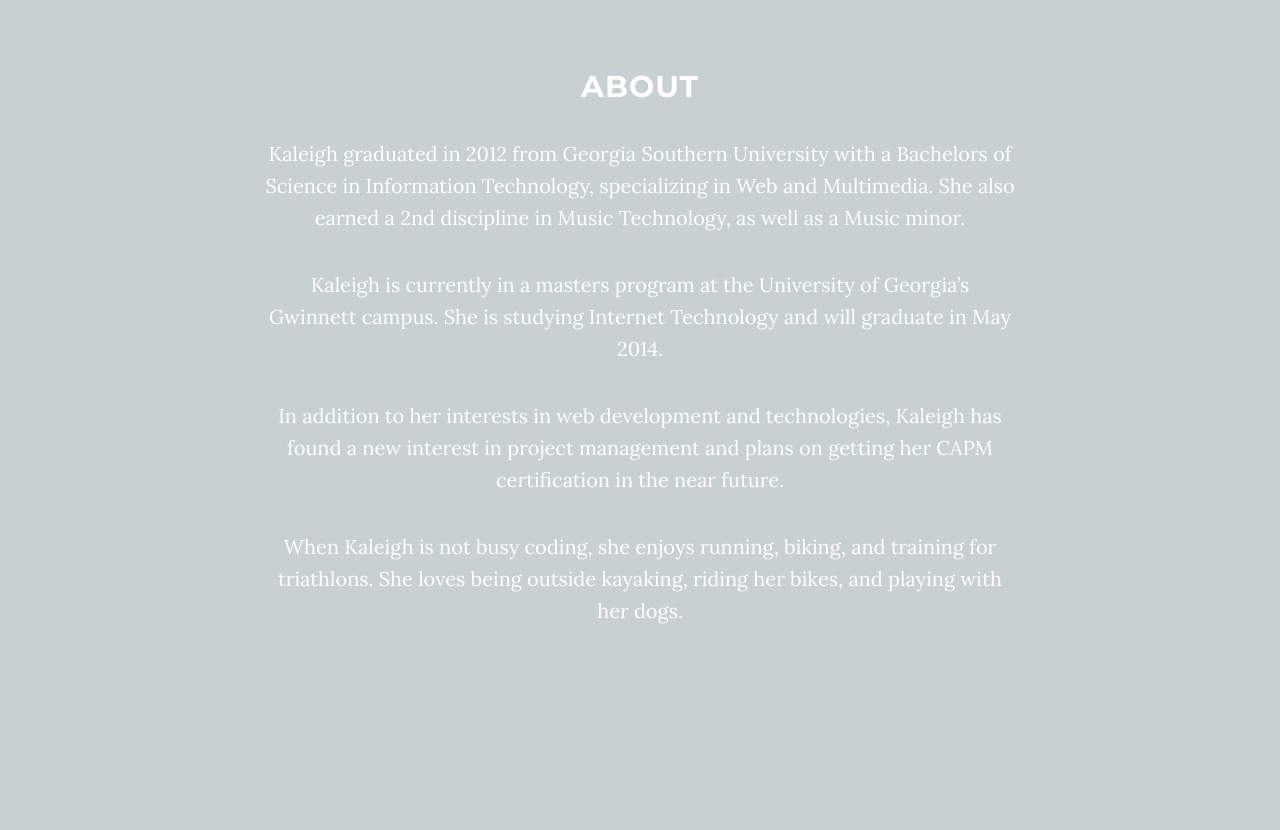
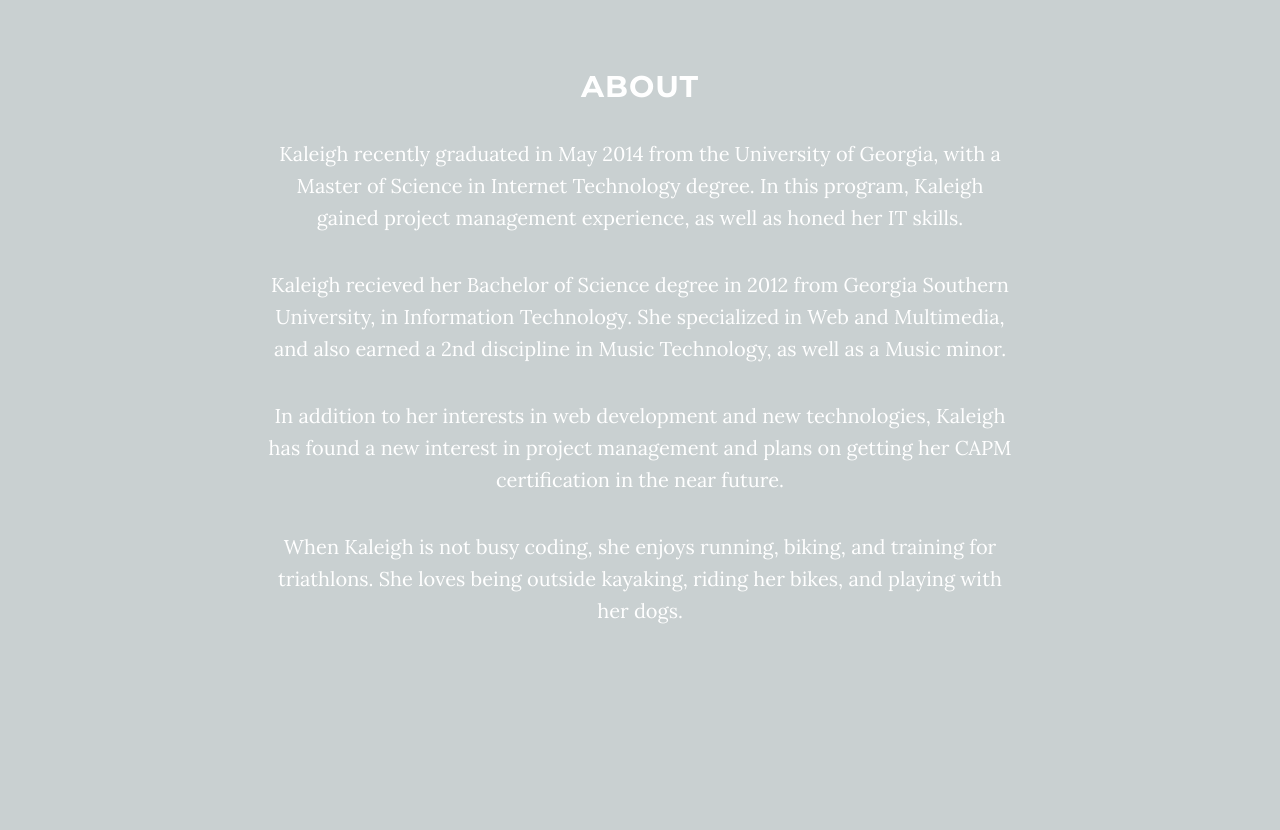
Before and after one commit to klgh/Oldpersonalwebsite, a plain HTML site: page index.html in a window 1280 px wide. Shown: the part 920-1750 px from the top of the page. Drawn offline with nearby package versions, Linux system fonts and the light colour scheme; some packages are replaced by stand-ins of ours.

Commit message:
graduation

```diff
--- a/index.html
+++ b/index.html
@@ -97,9 +97,9 @@
         <div class="row">
             <div class="col-lg-8 col-lg-offset-2">
                 <h2>About</h2>
-                <p>Kaleigh graduated in 2012 from Georgia Southern University with a Bachelors of Science in Information Technology, specializing in Web and Multimedia. She also earned a 2nd discipline in Music Technology, as well as a Music minor.</p>
-                <p>Kaleigh is currently in a masters program at the University of Georgia’s Gwinnett campus. She is studying Internet Technology and will graduate in May 2014.</p>
-                <p>In addition to her interests in web development and technologies, Kaleigh has found a new interest in project management and plans on getting her CAPM certification in the near future.</p>
+                <p>Kaleigh recently graduated in May 2014 from the University of Georgia, with a Master of Science in Internet Technology degree. In this program, Kaleigh gained project management experience, as well as honed her IT skills.</p>
+                <p>Kaleigh recieved her Bachelor of Science degree in 2012 from Georgia Southern University, in Information Technology. She specialized in Web and Multimedia, and also earned a 2nd discipline in Music Technology, as well as a Music minor.</p>
+                <p>In addition to her interests in web development and new technologies, Kaleigh has found a new interest in project management and plans on getting her CAPM certification in the near future.</p>
                 <p>When Kaleigh is not busy coding, she enjoys running, biking, and training for triathlons. She loves being outside kayaking, riding her bikes, and playing with her dogs.</p>
             </div>
         </div>
```
Also changed, not shown: resume.html (+7 -1 lines).
